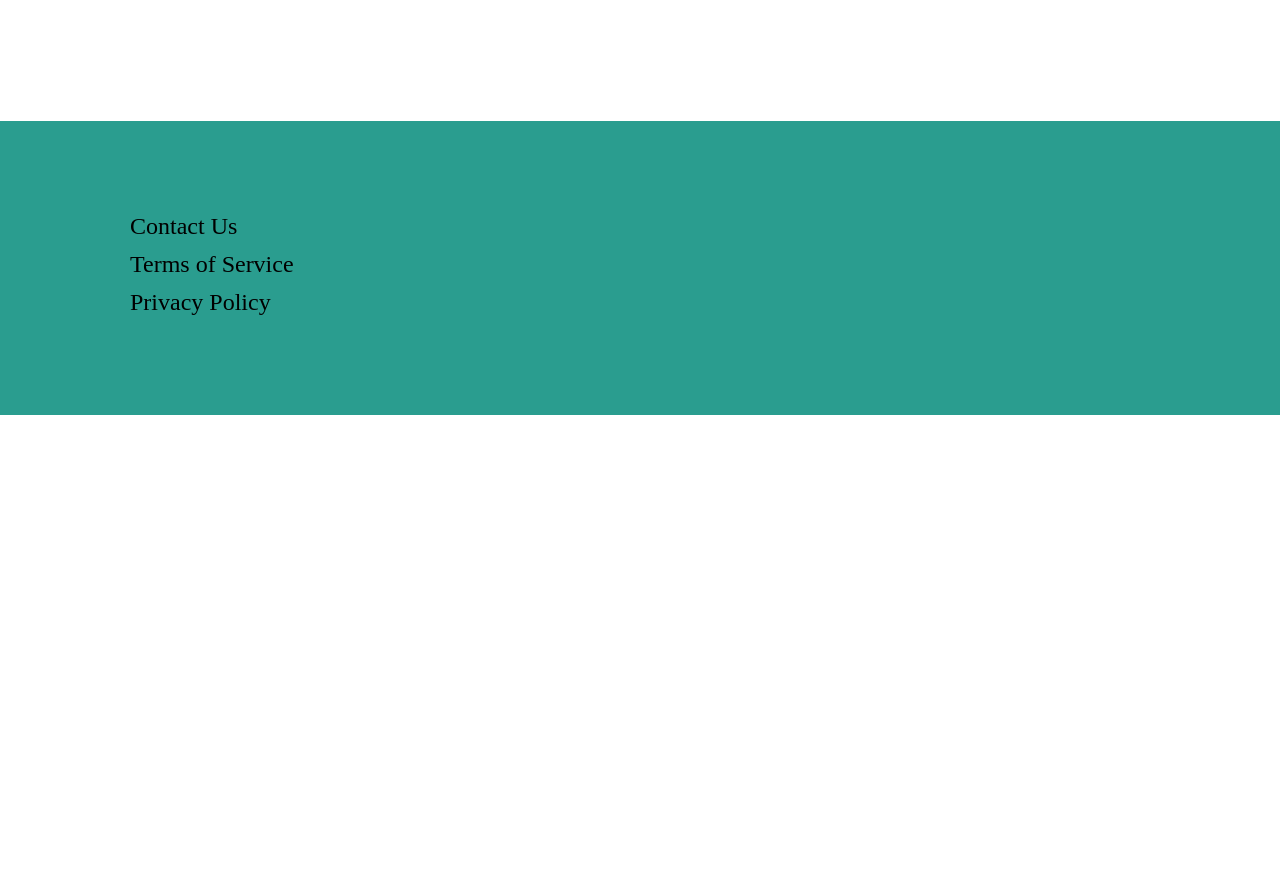
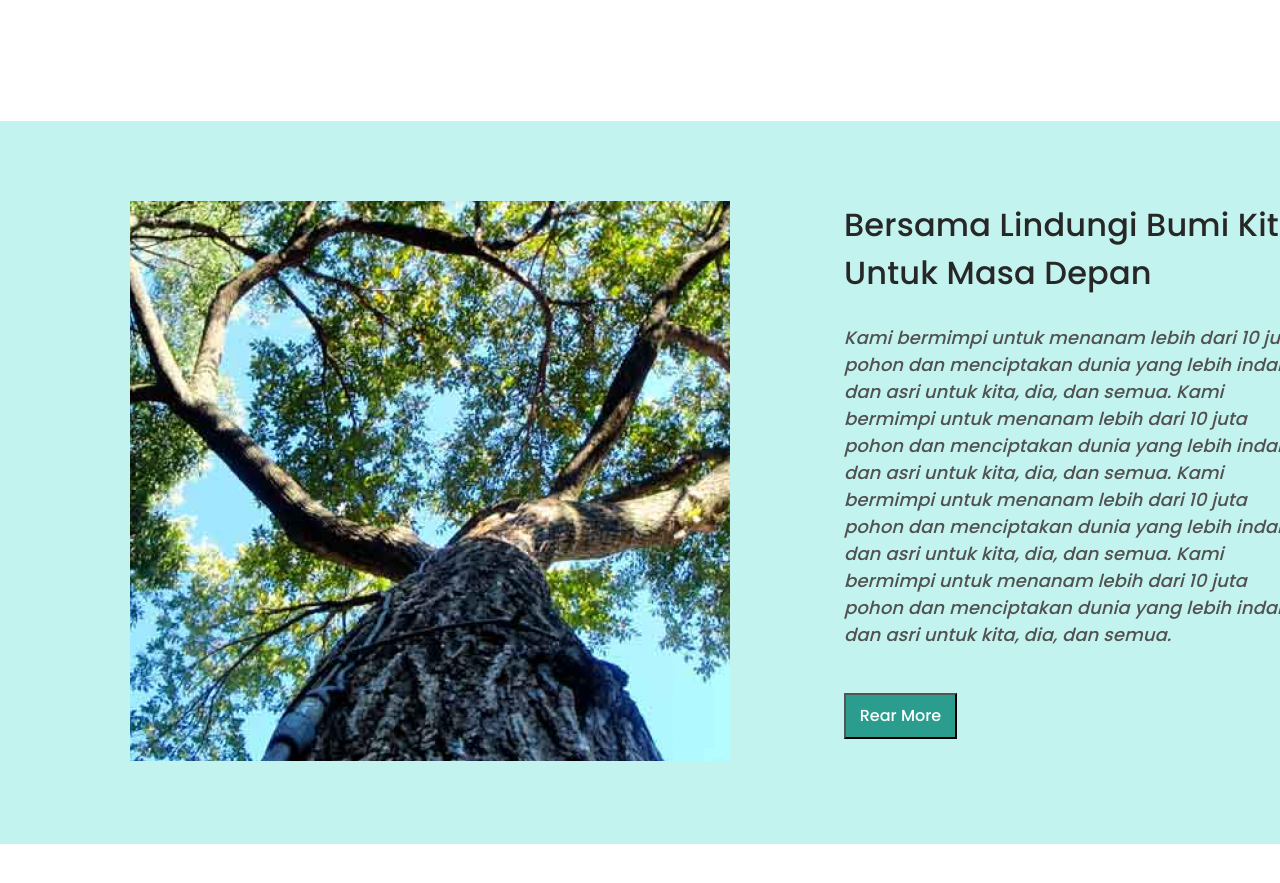
Before and after one commit to Bekar-T/AoDI_Task_5, a plain HTML site: page index.html in a window 1280 px wide. Shown: the part 820-1703 px from the top of the page. Before the commit the page ends 1235 px from the top, so only its background shows below. Drawn offline with Linux system fonts and the light colour scheme.

Commit message:
Section 2 finished

```diff
--- a/css/style.css
+++ b/css/style.css
@@ -26,18 +26,21 @@ nav {
     line-height: 30px;
     letter-spacing: 0.1px;
 }
+
 li a {
     color: inherit;
 }
 
 /* section 1 */
-.main_section{
+.main_section {
     margin: 200px auto;
 }
-#section_1{
+
+#section_1 {
     width: 780px;
 }
-h1{
+
+h1 {
     color: #4D4D4D;
     text-align: center;
     margin-bottom: 60px;
@@ -47,7 +50,8 @@ h1{
     line-height: 130%;
     letter-spacing: 0.24px;
 }
-.section_1_p{
+
+.section_1_p {
     color: #656565;
     text-align: justify;
     font-family: 'Nerko One', cursive;
@@ -55,6 +59,49 @@ h1{
     line-height: 150%;
     letter-spacing: 0.1px;
     margin-bottom: 50px;
+}
+
+/* section 2 */
+#section_2{
+    width: 1440px;
+    padding: 80px 130px;
+    background: #C2F3EE;
+}
+
+#article_1{
+    vertical-align: top;
+    display: inline-block;
+    width: 460px;
+    margin-left: 110px;
+}
+
+h2{
+    color: #272727;
+    font-family: 'Poppins', sans-serif;
+    font-size: 32px;
+    font-weight: 500;
+    line-height: 48px;
+    letter-spacing: 0.16px;
+}
+
+#section_2_p{
+    margin: 27px 0 45px 0;
+    color: #515151;
+    font-family: 'Poppins', sans-serif;
+    font-size: 18px;
+    font-style: italic;
+    line-height: 27px;
+    letter-spacing: 0.09px;
+}
+#section_2_button{
+    width: 113px;
+    height: 46px;
+    color: #FFF;
+    background: #2A9D8F;
+    font-family: 'Poppins', sans-serif;
+    font-size: 16px;
+    line-height: 24px;
+
 }
 
 
--- a/index.html
+++ b/index.html
@@ -29,7 +29,15 @@
         <p class="section_1_p">Lewat penanaman dan penghijauan ini juga  kita dapat mencegah berbagai masalah seperti pemanasan global, polusi, banjir, tanah longsor serta terjaganya flora dan dan fauna yang ada di dunia dan oleh dasar ini pula organisasi Bertumbuh dibuat. Kamu juga bisa membantu Bertumbuh dengan cara menjadi relawan, petani serta kamu juga bisa berdonasi untuk mendukung kegiatan oprasional kami.</p>
     </section>
     <!-- section 2 -->
-    <section class="main_section"></section>
+    <section class="main_section" id="section_2">
+        <img src="images/tree.png" alt="tree">
+        <article id="article_1">
+            <h2>Bersama Lindungi Bumi Kita
+                Untuk Masa Depan</h2>
+            <p id="section_2_p">Kami bermimpi untuk menanam lebih dari 10 juta pohon  dan menciptakan dunia yang lebih indah dan asri untuk kita, dia, dan semua. Kami bermimpi untuk menanam lebih dari 10 juta pohon  dan menciptakan dunia yang lebih indah dan asri untuk kita, dia, dan semua. Kami bermimpi untuk menanam lebih dari 10 juta pohon  dan menciptakan dunia yang lebih indah dan asri untuk kita, dia, dan semua. Kami bermimpi untuk menanam lebih dari 10 juta pohon  dan menciptakan dunia yang lebih indah dan asri untuk kita, dia, dan semua.</p>
+            <button id="section_2_button">Rear More</button>
+        </article>
+    </section>
     <!-- section 3 -->
     <section class="main_section"></section>
     <!-- footer -->
```
Also changed, not shown: images/tree.png (added).
